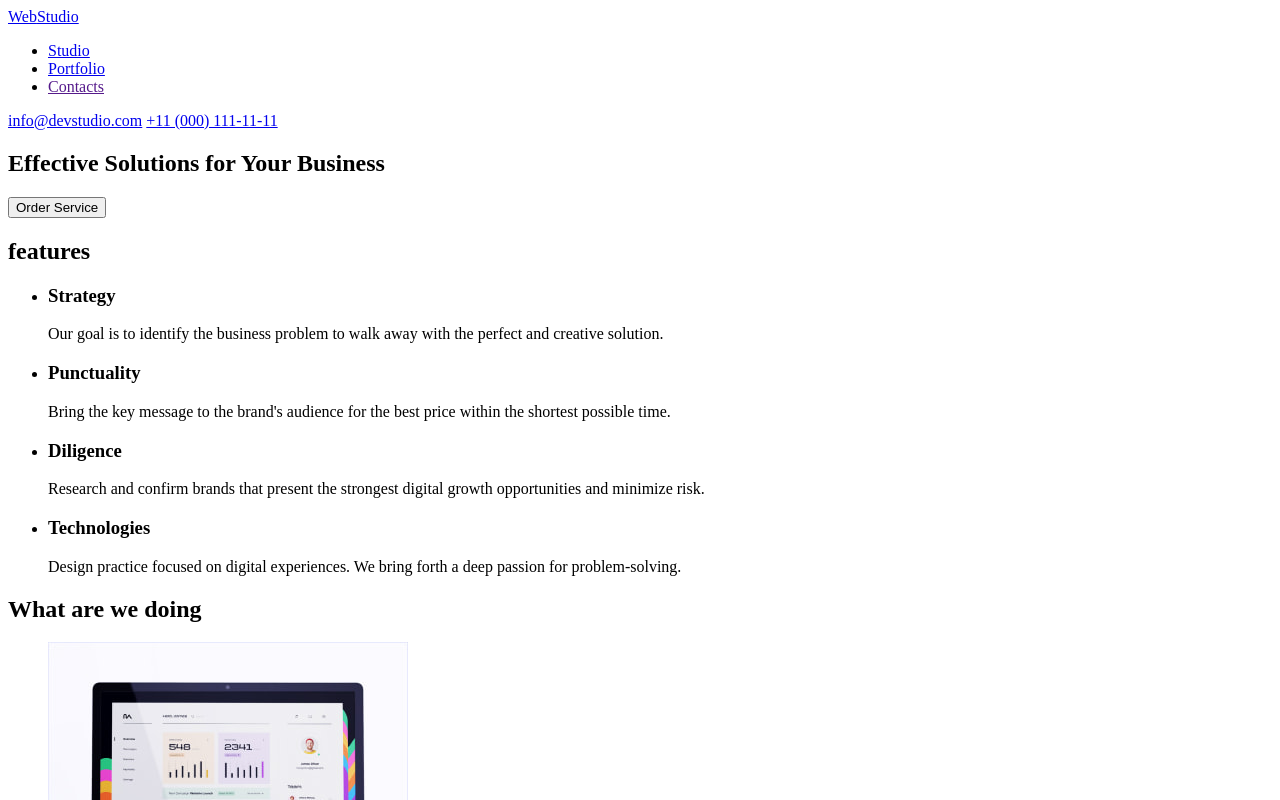
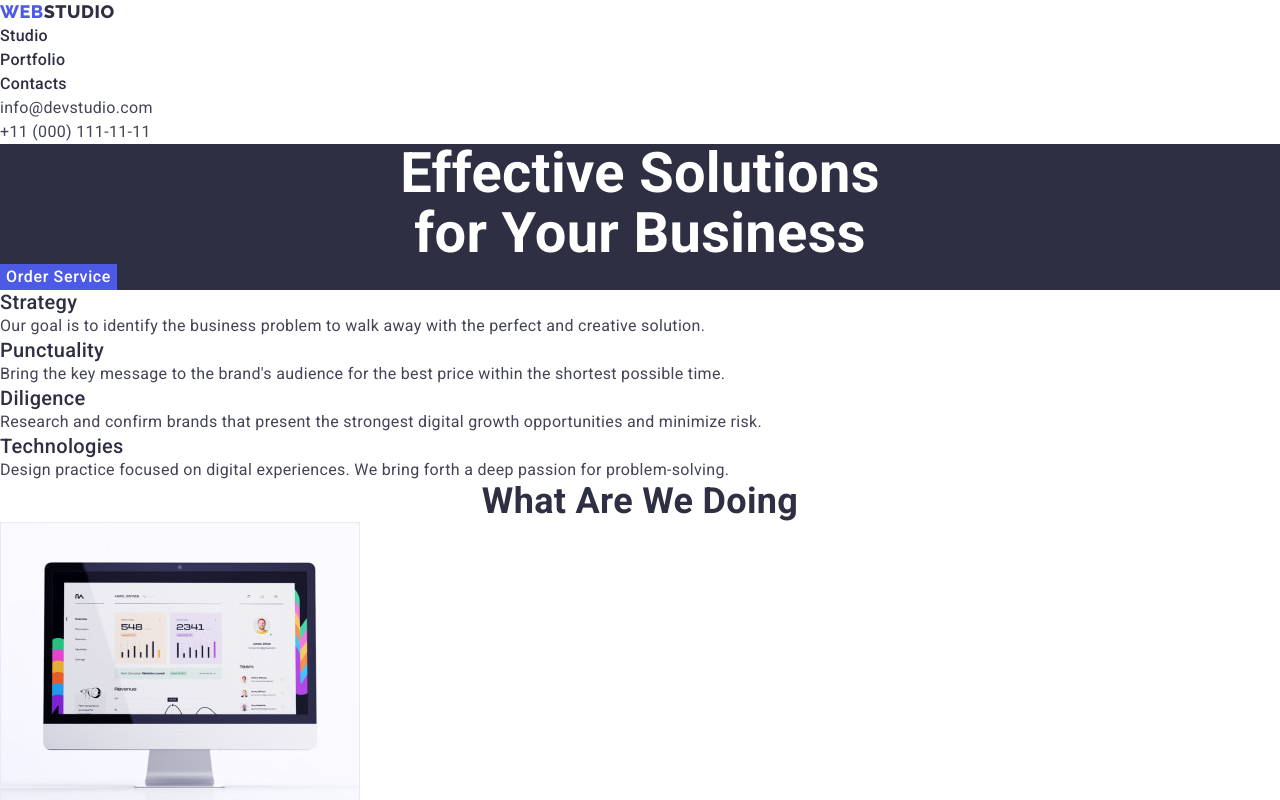
Before and after one commit to AleksandrYemelianov/goit82-markup-hw-02, a plain HTML site: page index.html in a window 1280 px wide. Shown: the top 800 px of the page. Drawn offline with nearby package versions, Linux system fonts and the light colour scheme.

Commit message:
css text

```diff
--- /dev/null
+++ b/css/styles.css
@@ -0,0 +1,194 @@
+/* variables color*/
+:root {
+  --primary-color: #4d5ae5;
+  --secondary-color: #404bbf;
+  --primary-dark-color: #2e2f42;
+  --accent-light-color: #e7e9fc;
+  --text-dark-color: #434455;
+  --text-light-color: #f4f4fd;
+  --hero-title-color: #ffffff;
+}
+
+/* style reset */
+a {
+  text-decoration: none;
+}
+
+h1,
+h2,
+h3,
+h4,
+h5,
+h6,
+p,
+ul,
+ol,
+body {
+  margin: 0;
+  padding: 0;
+}
+
+li {
+  list-style: none;
+}
+
+img {
+  display: block;
+}
+
+body {
+  font-family: Roboto, sans-serif;
+  letter-spacing: 0.02em;
+}
+
+/* hidden */
+.visually-hidden {
+  position: absolute;
+  white-space: nowrap;
+  width: 1px;
+  height: 1px;
+  overflow: hidden;
+  border: 0;
+  padding: 0;
+  clip: rect(0 0 0 0);
+  clip-path: inset(50%);
+  margin: -1px;
+}
+
+/* common section styles */
+
+/* section header */
+/* logo */
+.logo {
+  font-family: "Raleway";
+  font-weight: 800;
+  font-size: 18px;
+  line-height: 1.33;
+  letter-spacing: 0.03em;
+  text-transform: uppercase;
+}
+
+.logo--dark {
+  color: var(--primary-dark-color);
+}
+
+.logo--accent {
+  color: var(--primary-color);
+}
+
+.logo--light {
+  color: var(--text-light-color);
+}
+
+/* navigation header*/
+
+.nav__link {
+  font-weight: 500;
+  font-size: 16px;
+  line-height: 1.5;
+
+  color: var(--primary-dark-color);
+}
+
+/* contact header */
+.header-contact__link {
+  font-size: 16px;
+  line-height: 1.5;
+
+  color: var(--text-dark-color);
+}
+
+/* section hero */
+.hero {
+  background-color: var(--primary-dark-color);
+}
+
+.hero__title {
+  font-weight: 700;
+  font-size: 56px;
+  line-height: 1.07;
+
+  text-align: center;
+
+  color: var(--hero-title-color);
+}
+
+/* section features */
+.features__title {
+  font-weight: 500;
+  font-size: 20px;
+  line-height: 1.2;
+
+  color: var(--primary-dark-color);
+}
+
+.features__description {
+  font-size: 16px;
+  line-height: 1.5;
+
+  color: var(--text-dark-color);
+}
+
+/* section product */
+.product__title {
+  font-weight: 700;
+  font-size: 36px;
+  line-height: 1.11;
+  text-transform: capitalize;
+
+  color: var(--primary-dark-color);
+
+  text-align: center;
+}
+
+/* section team */
+.team__title {
+  font-weight: 700;
+  font-size: 36px;
+  line-height: 1.11;
+  text-transform: capitalize;
+
+  color: var(--primary-dark-color);
+
+  text-align: center;
+}
+
+.team__name {
+  font-weight: 500;
+  font-size: 20px;
+  line-height: 1.2;
+
+  color: var(--primary-dark-color);
+}
+
+.team__position {
+  font-size: 16px;
+  line-height: 1.5;
+
+  color: var(--text-dark-color);
+}
+
+/* all button */
+.button {
+  font-weight: 500;
+  font-size: 16px;
+  line-height: 1.5;
+  letter-spacing: 0.04em;
+
+  color: var(--hero-title-color);
+  background-color: var(--primary-color);
+  border: 0 solid transparent;
+
+  cursor: pointer;
+}
+
+/* section footer */
+.footer {
+  background-color: var(--primary-dark-color);
+}
+
+.footer__text {
+  font-size: 16px;
+  line-height: 1.5;
+  color: var(--accent-light-color);
+}
--- a/index.html
+++ b/index.html
@@ -4,57 +4,92 @@
     <meta charset="UTF-8" />
     <meta http-equiv="X-UA-Compatible" content="IE=edge" />
     <meta name="viewport" content="width=device-width, initial-scale=1.0" />
-    <title>Document</title>
+    <title>Web Studio</title>
+
+    <!-- modern normalize -->
+    <link
+      rel="stylesheet"
+      href="https://cdnjs.cloudflare.com/ajax/libs/modern-normalize/1.0.0/modern-normalize.min.css"
+    />
+
+    <!-- google fonts styles -->
+    <link rel="preconnect" href="https://fonts.googleapis.com" />
+    <link rel="preconnect" href="https://fonts.gstatic.com" crossorigin />
+    <link
+      href="https://fonts.googleapis.com/css2?family=Raleway:wght@800&family=Roboto:wght@400;500;700;900&display=swap"
+      rel="stylesheet"
+    />
+
+    <!-- my styles sheet -->
+    <link rel="stylesheet" href="./css/styles.css" />
   </head>
   <body>
     <!-- top line -->
-    <header>
-      <a href="./index.html"> <span>Web</span>Studio </a>
-      <nav>
-        <ul>
-          <li><a href="./index.html">Studio</a></li>
-          <li><a href="./portfolio.html">Portfolio</a></li>
-          <li><a href="">Contacts</a></li>
+    <header class="section">
+      <a class="logo logo--dark" href="./index.html">
+        <span class="logo--accent">Web</span>Studio
+      </a>
+      <nav class="nav">
+        <ul class="nav__list">
+          <li class="nav__item">
+            <a class="nav__link" href="./index.html">Studio</a>
+          </li>
+          <li class="nav__item">
+            <a class="nav__link" href="./portfolio.html">Portfolio</a>
+          </li>
+          <li class="nav__item">
+            <a class="nav__link" href="">Contacts</a>
+          </li>
         </ul>
       </nav>
-      <a href="mailto:info@devstudio.com">info@devstudio.com</a>
-      <a href="tel:+110001111111">+11 (000) 111-11-11</a>
+      <ul class="header-contact">
+        <li class="header-contact__item">
+          <a class="header-contact__link" href="mailto:info@devstudio.com"
+            >info@devstudio.com</a
+          >
+        </li>
+        <li class="header-contact__item">
+          <a class="header-contact__link" href="tel:+110001111111"
+            >+11 (000) 111-11-11</a
+          >
+        </li>
+      </ul>
     </header>
     <main>
       <!-- hero -->
-      <section>
-        <h1>Effective Solutions for Your Business</h1>
-        <button type="button">Order Service</button>
+      <section class="hero">
+        <h1 class="hero__title">Effective Solutions </br> for Your Business</h1>
+        <button type="button" class="button">Order Service</button>
       </section>
 
       <!-- our features -->
       <section>
-        <h2>features</h2>
-        <ul>
+        <h2 class="visually-hidden">features</h2>
+        <ul class="features">
           <li>
-            <h3>Strategy</h3>
-            <p>
+            <h3 class="features__title">Strategy</h3>
+            <p class="features__description">
               Our goal is to identify the business problem to walk away with the
               perfect and creative solution.
             </p>
           </li>
           <li>
-            <h3>Punctuality</h3>
-            <p>
+            <h3 class="features__title">Punctuality</h3>
+            <p class="features__description">
               Bring the key message to the brand's audience for the best price
               within the shortest possible time.
             </p>
           </li>
           <li>
-            <h3>Diligence</h3>
-            <p>
+            <h3 class="features__title">Diligence</h3>
+            <p class="features__description">
               Research and confirm brands that present the strongest digital
               growth opportunities and minimize risk.
             </p>
           </li>
           <li>
-            <h3>Technologies</h3>
-            <p>
+            <h3 class="features__title">Technologies</h3>
+            <p class="features__description">
               Design practice focused on digital experiences. We bring forth a
               deep passion for problem-solving.
             </p>
@@ -64,7 +99,7 @@
 
       <!-- what are we doing -->
       <section>
-        <h2>What are we doing</h2>
+        <h2 class="product__title">What are we doing</h2>
         <ul>
           <li>
             <img
@@ -92,46 +127,46 @@
 
       <!-- our team -->
       <section>
-        <h2>Our Team</h2>
-        <ul>
-          <li>
+        <h2 class="team__title">Our Team</h2>
+        <ul class="team__list">
+          <li class="team__item">
             <img
               src="./images/team/expert-1.jpg"
               alt="expert mark"
               width="270"
             />
-            <h3>Mark Guerrero</h3>
-            <p>Product Designer</p>
+            <h3 class="team__name">Mark Guerrero</h3>
+            <p class="team__position">Product Designer</p>
             <a href=""></a><a href=""></a><a href=""></a><a href=""></a>
           </li>
-          <li>
+          <li class="team__item">
             <img
               src="./images/team/expert-2.jpg"
               alt="expert tom"
               width="270"
             />
-            <h3>Tom Ford</h3>
-            <p>Frontend Developer</p>
+            <h3 class="team__name">Tom Ford</h3>
+            <p class="team__position">Frontend Developer</p>
             <a href=""></a><a href=""></a><a href=""></a><a href=""></a>
           </li>
-          <li>
+          <li class="team__item">
             <img
               src="./images/team/expert-3.jpg"
               alt="expert camila"
               width="270"
             />
-            <h3>Camila Garcia</h3>
-            <p>Marketing</p>
+            <h3 class="team__name">Camila Garcia</h3>
+            <p class="team__position">Marketing</p>
             <a href=""></a><a href=""></a><a href=""></a><a href=""></a>
           </li>
-          <li>
+          <li class="team__item">
             <img
               src="./images/team/expert-4.jpg"
               alt="expert daniel"
               width="270"
             />
-            <h3>Daniel Wilson</h3>
-            <p>UI Designer</p>
+            <h3 class="team__name">Daniel Wilson</h3>
+            <p class="team__position">UI Designer</p>
             <a href=""></a><a href=""></a><a href=""></a><a href=""></a>
           </li>
         </ul>
@@ -139,9 +174,11 @@
     </main>
 
     <!-- footer -->
-    <footer>
-      <a href="./index.html"> <span>Web</span>Studio </a>
-      <p>
+    <footer class="footer">
+      <a class="logo logo--light" href="./index.html">
+        <span class="logo--accent">Web</span>Studio
+      </a>
+      <p class="footer__text">
         Increase the flow of customers and sales for your business with digital
         marketing & growth solutions.
       </p>
```
Also changed, not shown: portfolio.html (+51 -14 lines), images/css/styles.css (deleted).
